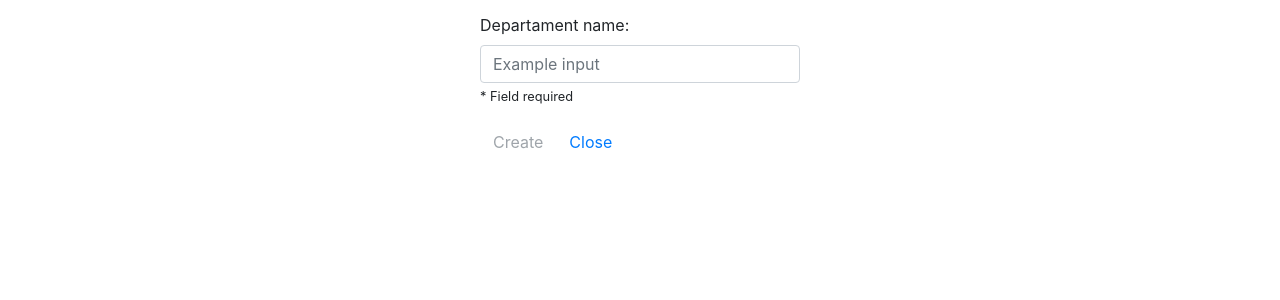
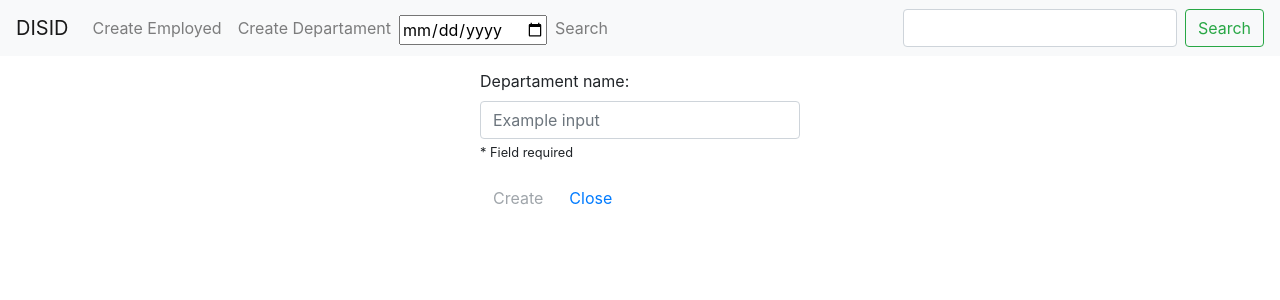
Before and after one commit to inegas/disid, an Angular app in the folder disidApp/: page /addDepartament in a window 1280 px wide. Shown: the top 300 px of the page. Built offline with nearby package versions, Linux system fonts and the light colour scheme.

Commit message:
min fix nav

```diff
--- a/disidApp/src/app/components/disid-departament-view/disid-departament-view.component.html
+++ b/disidApp/src/app/components/disid-departament-view/disid-departament-view.component.html
@@ -1,3 +1,4 @@
+<app-disid-nav-view></app-disid-nav-view>
 <div class="formSize">
   <form [formGroup]="departamentForm">
     <div class="form-group">
```
